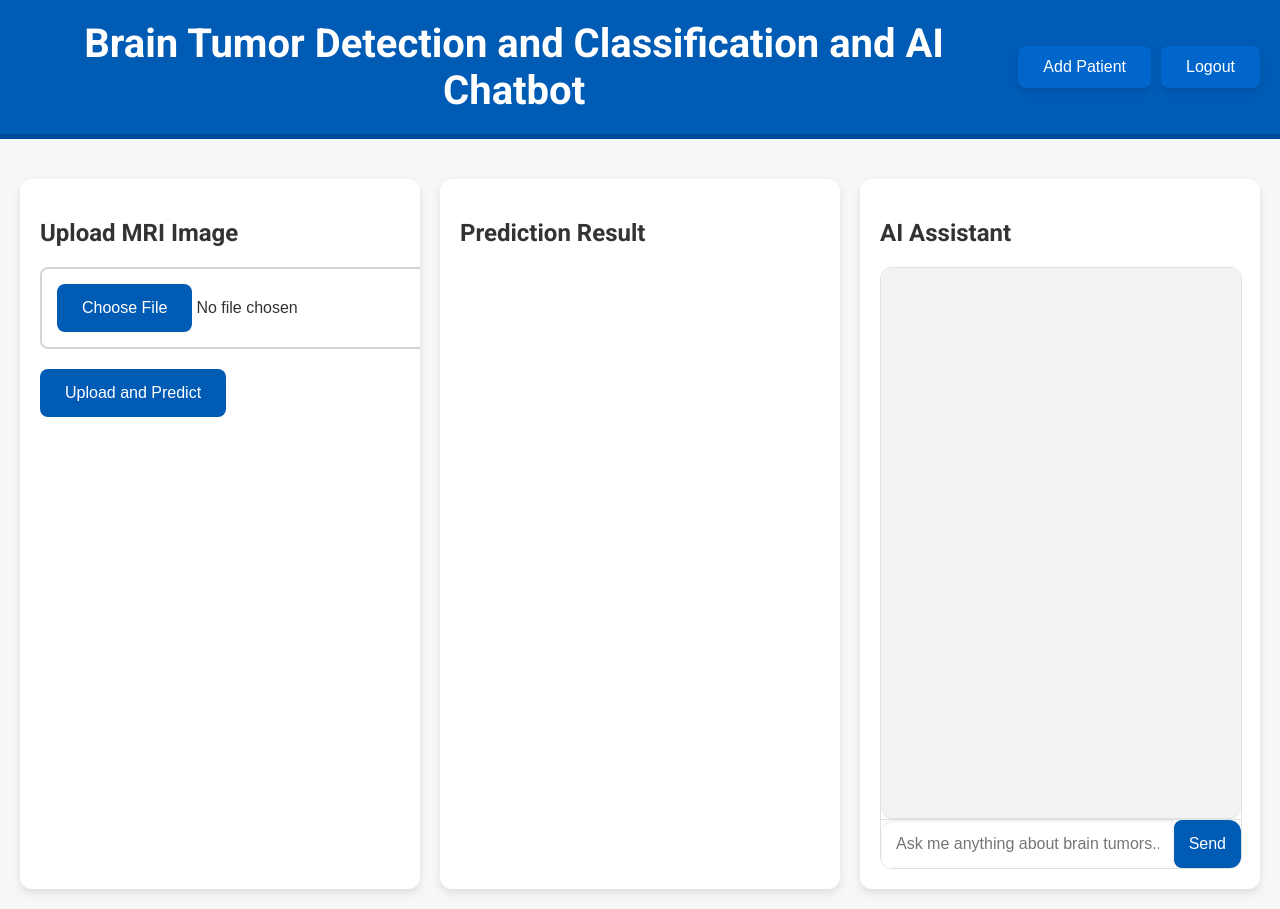
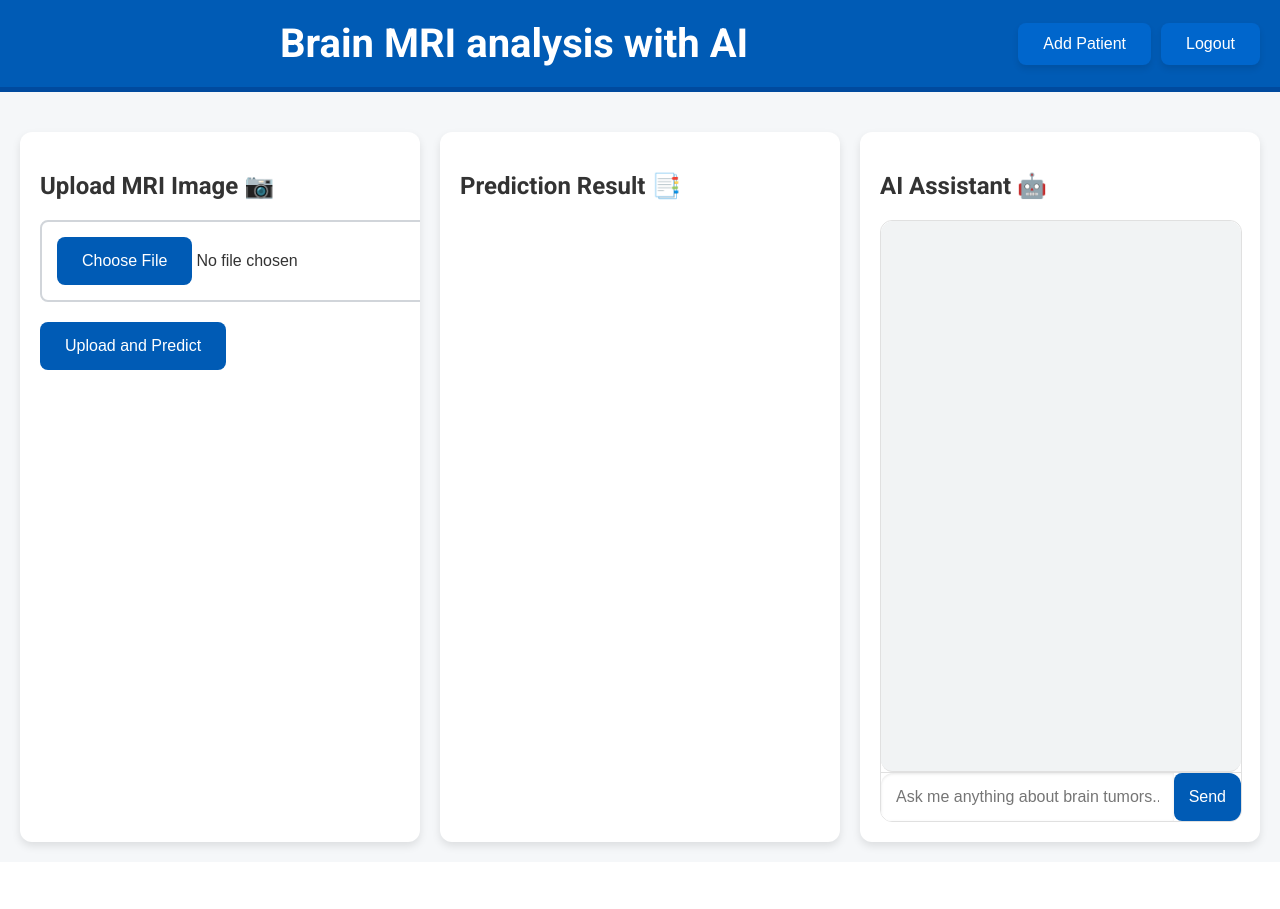
Before and after one commit to Sanket117/brain_tumor_yolov10, a Flask app: page / in a window 1280 px wide. After the commit the page ends 851 px from the top, so only its background shows below. Run offline with Flask 3, Linux system fonts and the light colour scheme; parts of the project's set-up code (start-up, migrations or seed data) failed here and were passed over.

Commit message:
Update index.html

```diff
--- a/templates/index.html
+++ b/templates/index.html
@@ -10,7 +10,7 @@
 <body>
     <div class="container">
         <header>
-            <h1>Brain Tumor Detection and Classification and AI Chatbot</h1>
+            <h1>Brain MRI analysis with AI</h1>
             <button id="add-patient-btn" class="header-button" onclick="window.location.href='/add_patient';">Add Patient</button>
             <button id="logout-btn" class="header-button"  href="/login">Logout</button>
         </header>
@@ -18,7 +18,7 @@
         <div class="main-content">
             <!-- Left Section: Upload Image -->
             <section class="upload-section">
-                <h2>Upload MRI Image</h2>
+                <h2>Upload MRI Image 📷 </h2>
                 <form id="upload-form" enctype="multipart/form-data">
                     <input type="file" id="file" name="file" required>
                     <button type="submit">Upload and Predict</button>
@@ -32,7 +32,7 @@
 
             <!-- Middle Section: Image and Caption -->
             <section class="middle-section">
-                <h2>Prediction Result</h2>
+                <h2>Prediction Result 📑 </h2>
                 <div id="image-container" class="image-container">
                     <!-- Display result image here -->
                     <img id="result-image" class="result-image" src="" alt="">
@@ -42,7 +42,7 @@
 
             <!-- Right Section: Chatbot -->
             <section class="chatbot-section">
-                <h2>AI Assistant</h2>
+                <h2>AI Assistant 🤖 </h2>
                 <div id="chat-container" class="chat-container">
                     <div id="chat-output" class="chat-output"></div>
                     <div class="chat-input-container">
```
